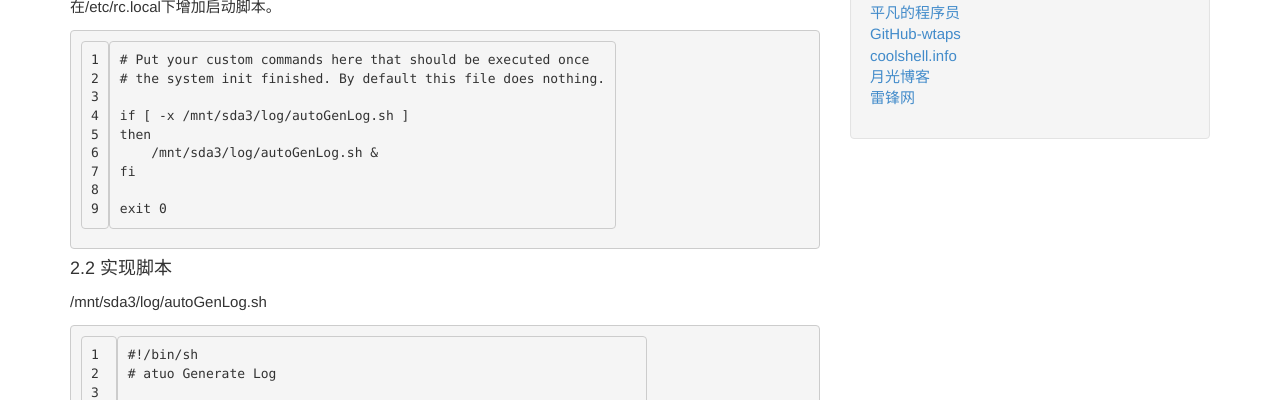
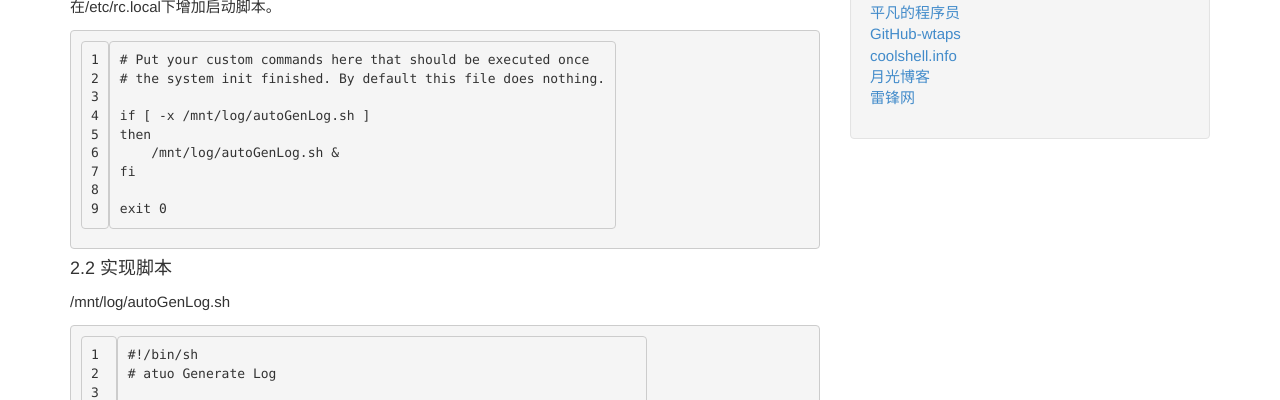
Before and after one commit to richardhmm/blog, a Jekyll site: the page built from _posts/blog/Tech/2016-3-31-openwrt-auto-generate-log.md, in a window 1280 px wide and 900 px high. Shown: the part 345-745 px from the top of the window. Built offline with Jekyll 4.4.1, drawn with Linux system fonts in a browser that asks for light colours; comment, search, counter and statistics services are not loaded.

Commit message:
modify path

```diff
--- a/_posts/blog/Tech/2016-3-31-openwrt-auto-generate-log.md
+++ b/_posts/blog/Tech/2016-3-31-openwrt-auto-generate-log.md
@@ -18,16 +18,16 @@ tags: [openwrt log logread shell]
 # Put your custom commands here that should be executed once
 # the system init finished. By default this file does nothing.
 
-if [ -x /mnt/sda3/log/autoGenLog.sh ]
+if [ -x /mnt/log/autoGenLog.sh ]
 then
-    /mnt/sda3/log/autoGenLog.sh &
+    /mnt/log/autoGenLog.sh &
 fi
 
 exit 0
 ~~~
 
 #### 2.2 实现脚本 ####
-/mnt/sda3/log/autoGenLog.sh
+/mnt/log/autoGenLog.sh
 
 ~~~
 #!/bin/sh
```
